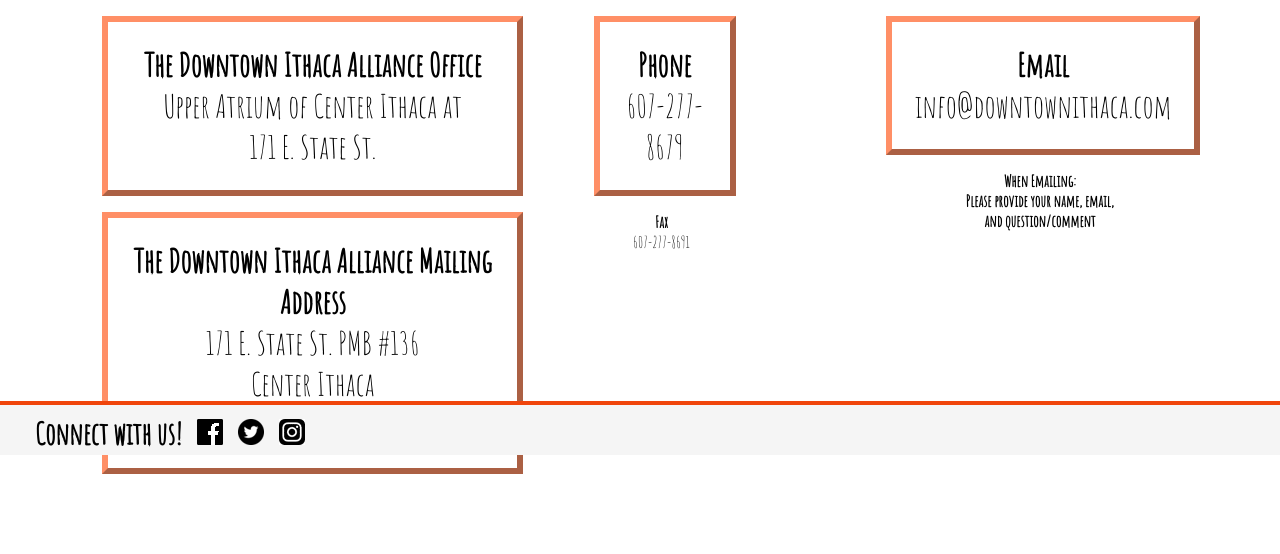
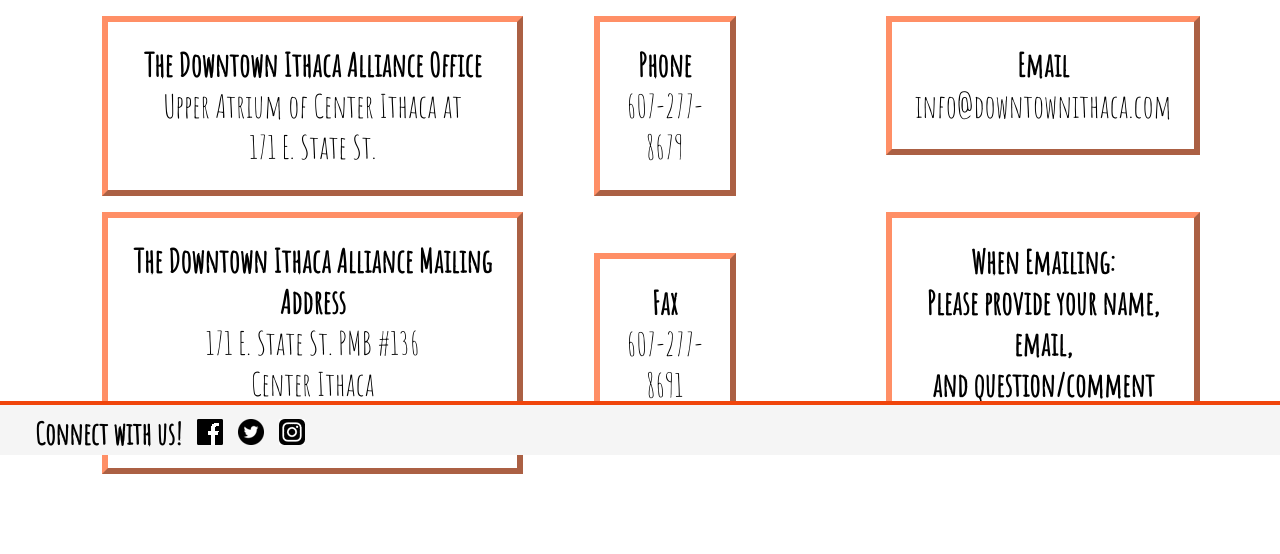
Before and after one commit to RaghavBatra/INFO-1300-Project, a PHP site: page /contactpage.php in a window 1280 px wide. Shown: the part 345-899 px from the top of the page. Run offline with PHP 8.4, Linux system fonts and the light colour scheme; some libraries are stand-ins or nearby versions.

Commit message:
contact styling

```diff
--- a/css/site.css
+++ b/css/site.css
@@ -164,6 +164,17 @@
 
 .icons {
   margin-left:1em;
+}
+
+.fax {
+  text-align: center;
+  margin-right: 1em;
+  margin-left: 1.2em;
+  padding: 0.7em;
+  margin-bottom:0em;
+  margin-top:1.8em;
+  font-size: 2em;
+  border: 6px outset #ff8f66;
 }
 
 #footer {
```
